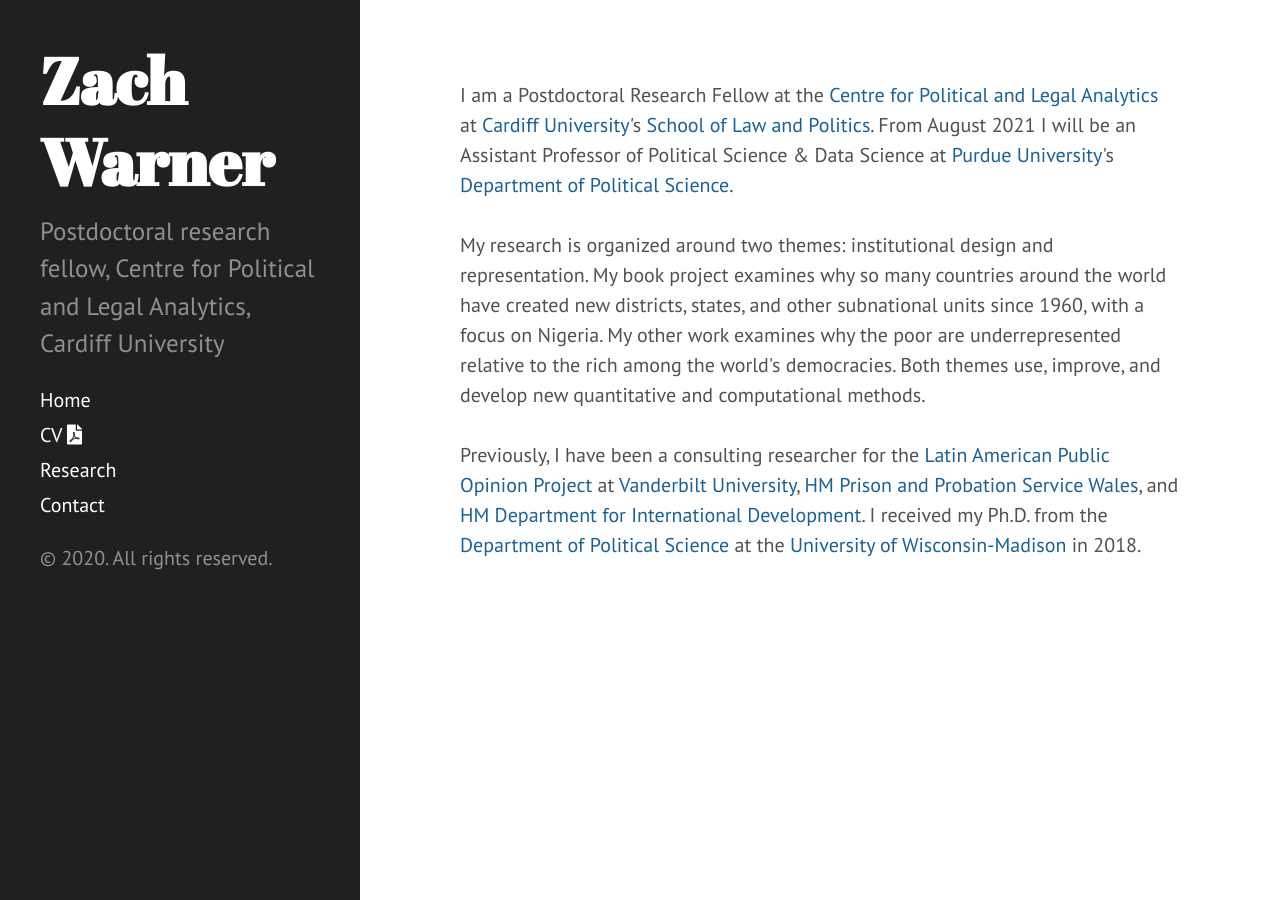
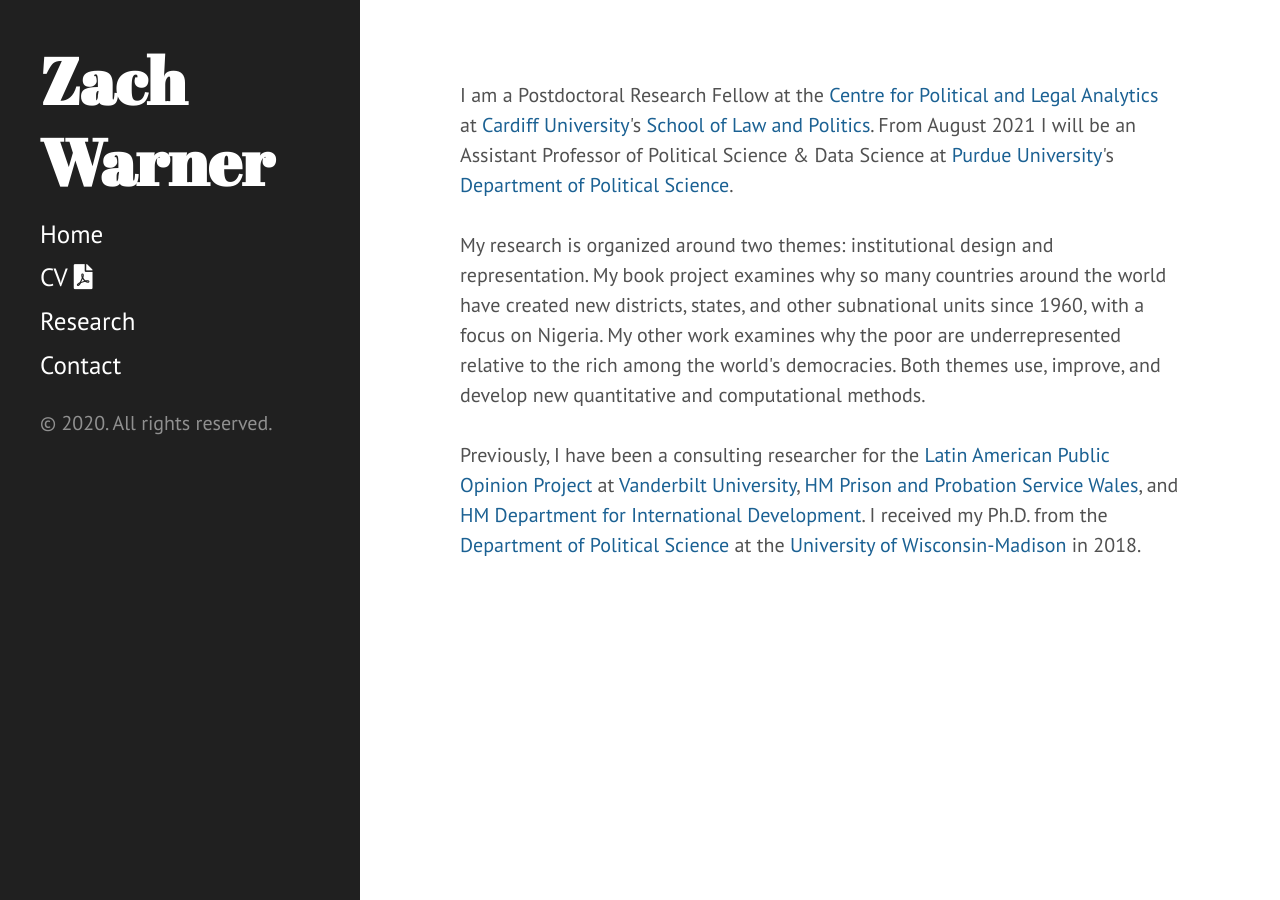
Before and after one commit to zachwarner/zachwarner.github.io, a Jekyll site: the page built from index.html, in a window 1280 px wide. Built offline with Jekyll 4.4.1, drawn with Linux system fonts in a browser that asks for light colours.

Commit message:
Update sidebar
Remove description and increase font size

```diff
--- a/_config.yml
+++ b/_config.yml
@@ -8,7 +8,6 @@
 # Setup
 title:            Zach Warner
 tagline:          'political scientist'
-description:      'Postdoctoral research fellow, Centre for Political and Legal Analytics, Cardiff University'
 url:              http://zachwarner.net
 baseurl:          /
 
--- a/_includes/sidebar.html
+++ b/_includes/sidebar.html
@@ -2,7 +2,7 @@
   <div class="container">
     <div class="sidebar-about">
       <h1> {{ site.title }} </h1>
-      <p class="lead">{{ site.description }}</p>
+      <!-- <p class="lead">{{ site.description }}</p> -->
     </div>
 
     <nav class="sidebar-nav">
--- a/public/css/hyde.css
+++ b/public/css/hyde.css
@@ -90,6 +90,7 @@
 .sidebar-nav-item {
   display: block;
   line-height: 1.75;
+  font-size: 1.25rem;
 }
 a.sidebar-nav-item:hover,
 a.sidebar-nav-item:focus {
```
